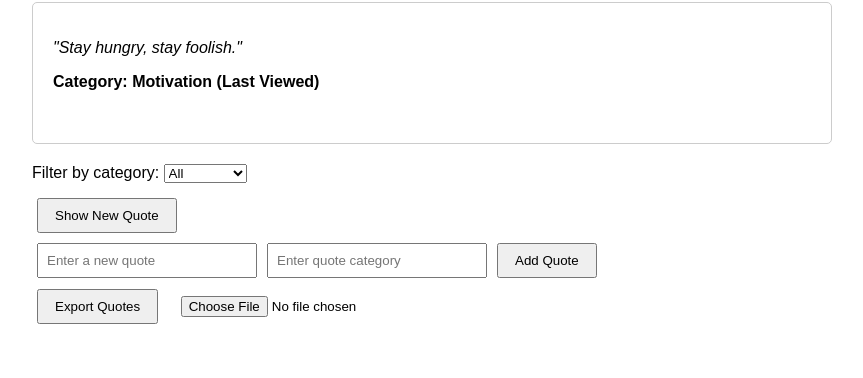
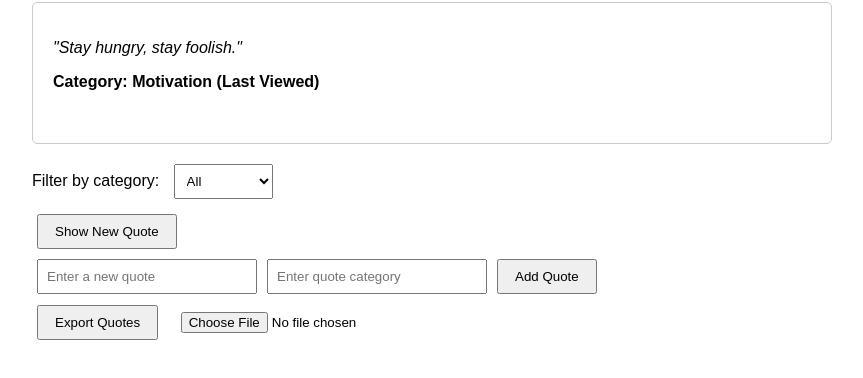
Before and after one commit to AbbassiAmine/alx_fe_javascript, a plain HTML site: page dom-manipulation/index.html in a window 1280 px wide. Shown: the part 98-476 px from the top of the page, without its empty margins (208-1071 px from the left). Drawn offline with Linux system fonts and the light colour scheme.

Commit message:
DOM manipulation

```diff
--- a/dom-manipulation/index.html
+++ b/dom-manipulation/index.html
@@ -31,12 +31,19 @@
         #categoryFilter {
             margin: 10px 0;
         }
+        select {
+            padding: 8px;
+            margin-left: 10px;
+        }
     </style>
 </head>
 <body>
     <h1>Dynamic Quote Generator</h1>
     <div id="quoteDisplay"></div>
-    <div id="categoryFilter"></div>
+    <div id="categoryFilter">
+        <label for="categorySelect">Filter by category: </label>
+        <select id="categorySelect" onchange="filterQuotes()"></select>
+    </div>
     <button id="newQuote">Show New Quote</button>
     <div id="quoteFormContainer"></div>
     <div>
--- a/dom-manipulation/script.js
+++ b/dom-manipulation/script.js
@@ -24,6 +24,18 @@ function saveQuotes() {
         localStorage.setItem('quotes', JSON.stringify(quotes));
     } catch (e) {
         console.error('Error saving quotes to localStorage:', e);
+    }
+}
+
+function loadLastCategory() {
+    return localStorage.getItem('lastCategory') || 'all';
+}
+
+function saveLastCategory(category) {
+    try {
+        localStorage.setItem('lastCategory', category);
+    } catch (e) {
+        console.error('Error saving last category to localStorage:', e);
     }
 }
 
@@ -74,13 +86,12 @@ function showRandomQuote() {
     quoteDisplay.appendChild(categoryText);
 }
 
-function createCategoryFilter() {
+function populateCategories() {
     const categories = ['all', ...new Set(quotes.map(quote => quote.category))];
-    const filterContainer = document.getElementById('categoryFilter');
+    const select = document.getElementById('categorySelect');
 
-    // Create select element
-    const select = document.createElement('select');
-    select.id = 'categorySelect';
+    // Clear existing options
+    select.innerHTML = '';
 
     // Add options
     categories.forEach(category => {
@@ -90,12 +101,15 @@ function createCategoryFilter() {
         select.appendChild(option);
     });
 
-    // Clear previous filter and append new select
-    filterContainer.innerHTML = 'Filter by category: ';
-    filterContainer.appendChild(select);
+    // Restore last selected category
+    const lastCategory = loadLastCategory();
+    select.value = lastCategory;
+}
 
-    // Add change event listener
-    select.addEventListener('change', showRandomQuote);
+function filterQuotes() {
+    const selectedCategory = document.getElementById('categorySelect').value;
+    saveLastCategory(selectedCategory);
+    showRandomQuote();
 }
 
 function createAddQuoteForm() {
@@ -144,7 +158,7 @@ function addQuote() {
         document.getElementById('newQuoteCategory').value = '';
 
         // Update category filter
-        createCategoryFilter();
+        populateCategories();
 
         // Show the newly added quote
         showRandomQuote();
@@ -182,7 +196,7 @@ function importFromJsonFile(event) {
             if (Array.isArray(importedQuotes) && importedQuotes.every(q => q.text && q.category)) {
                 quotes.push(...importedQuotes);
                 saveQuotes();
-                createCategoryFilter();
+                populateCategories();
                 showRandomQuote();
                 alert('Quotes imported successfully!');
             } else {
@@ -201,7 +215,7 @@ document.addEventListener('DOMContentLoaded', () => {
     loadQuotes();
 
     // Create category filter
-    createCategoryFilter();
+    populateCategories();
 
     // Create quote form
     createAddQuoteForm();
```
